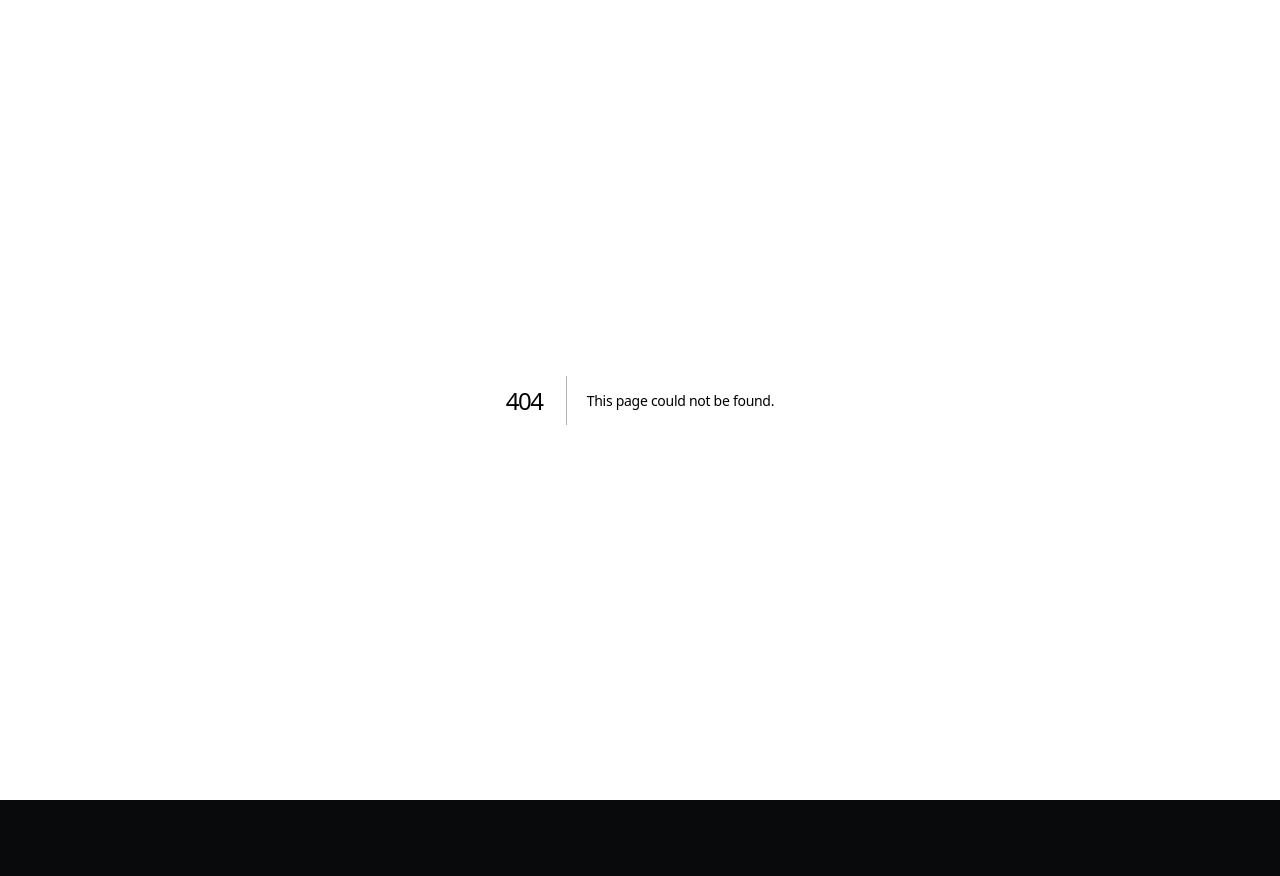
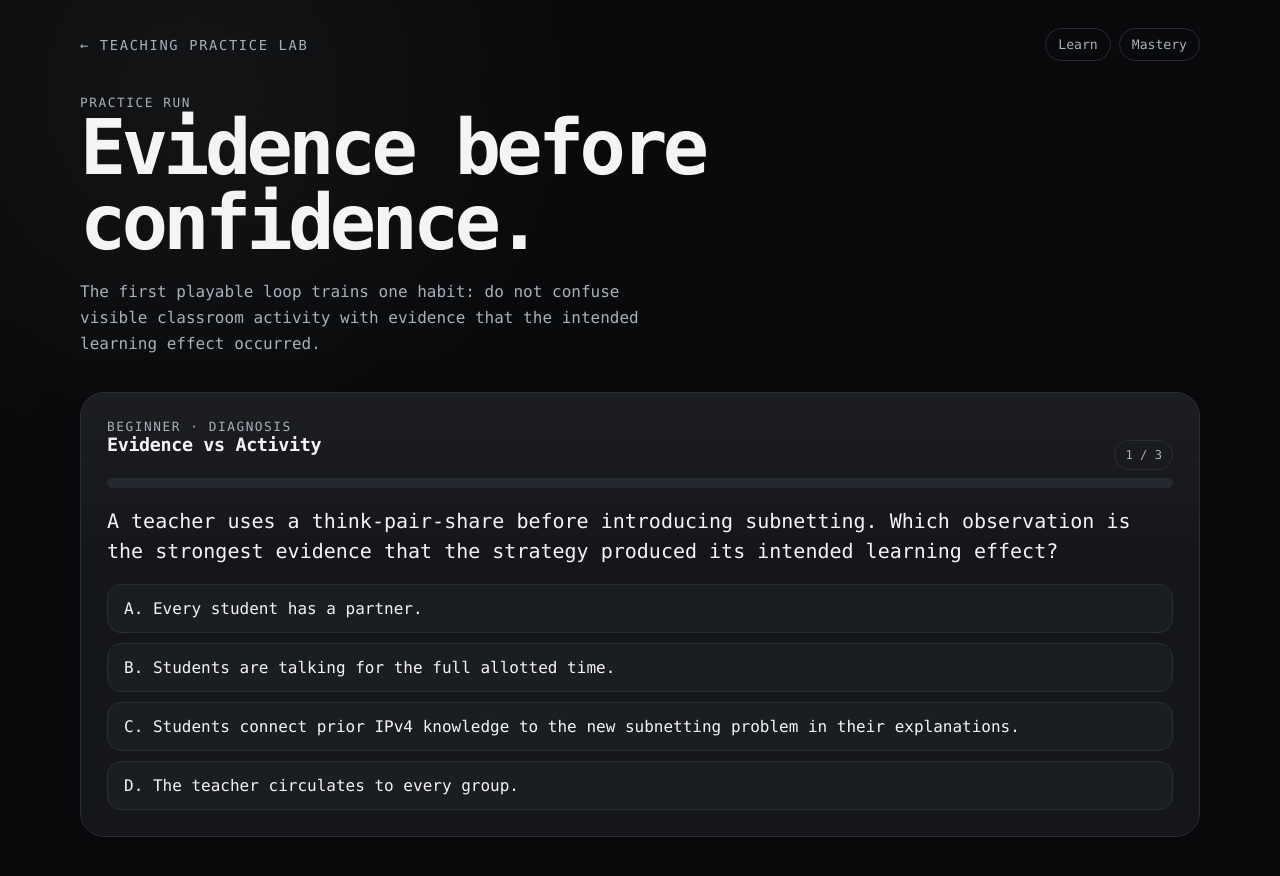
Before and after one commit to Gh0stlyKn1ght/Marzano-Learning-Map, a Next.js app: page /challenge in a window 1280 px wide. Before the commit this address had no page. Shown: the top 876 px of the page. Before the commit the page ends 800 px from the top, so only its background shows below. Built offline with nearby package versions, Linux system fonts and the light colour scheme.

Commit message:
feat: add challenge route

```diff
--- /dev/null
+++ b/app/challenge/page.tsx
@@ -0,0 +1,24 @@
+import Link from "next/link";
+import ChallengeRunner from "./ChallengeRunner";
+
+export default function ChallengePage() {
+  return (
+    <main className="shell">
+      <header className="topbar">
+        <Link href="/" className="brand">← Teaching Practice Lab</Link>
+        <nav className="nav">
+          <Link href="/learn/foundations">Learn</Link>
+          <Link href="/mastery">Mastery</Link>
+        </nav>
+      </header>
+      <section className="hero" style={{ gridTemplateColumns: "1fr" }}>
+        <div>
+          <div className="eyebrow">Practice run</div>
+          <h1>Evidence before confidence.</h1>
+          <p className="lead">The first playable loop trains one habit: do not confuse visible classroom activity with evidence that the intended learning effect occurred.</p>
+        </div>
+      </section>
+      <ChallengeRunner />
+    </main>
+  );
+}
```
